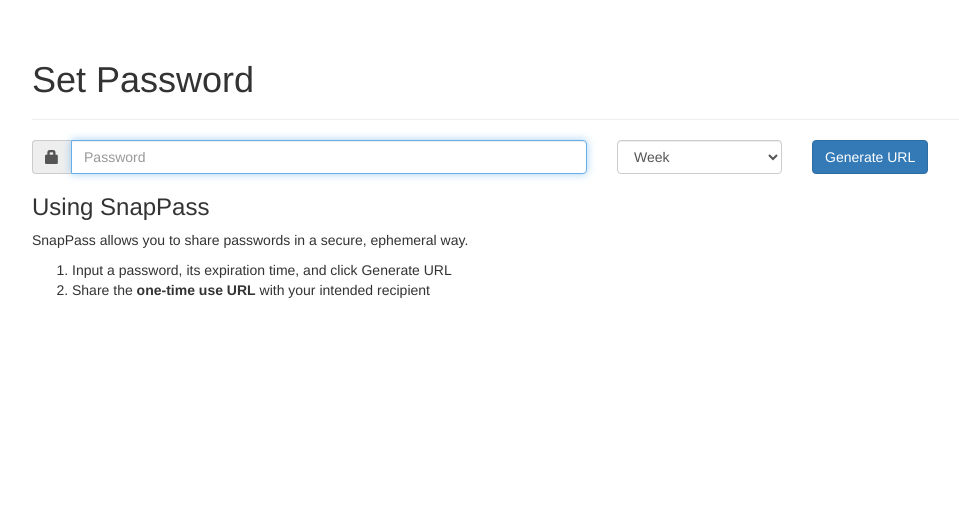
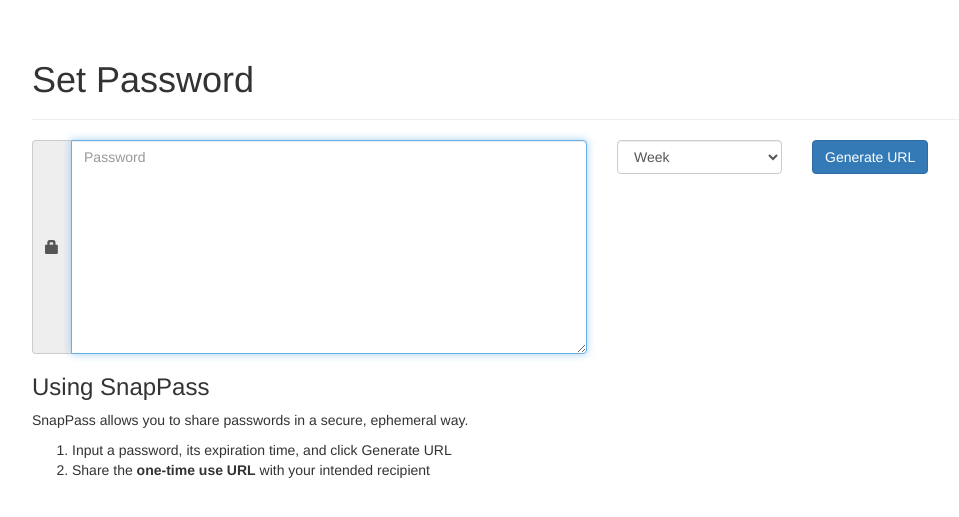
Before and after one commit to pinterest/snappass, a Flask app: page / in a window 1280 px wide. Shown: the part 51-568 px from the top of the page, without its empty margins (38-997 px from the left). Run offline with Flask 2, Linux system fonts and the light colour scheme; some libraries are stand-ins or nearby versions.

Commit message:
Change password input for textarea

```diff
--- a/snappass/templates/password.html
+++ b/snappass/templates/password.html
@@ -7,7 +7,7 @@
     <p>Save the following password to a secure location.</p>
     <div class="row">
       <div class="col-sm-6 margin-bottom-10">
-        <input type="text" class="form-control" id="password-text" value="{{ password }}" readonly="readonly">
+        <textarea class="form-control" rows="10" cols="50" id="password-text" name="password-text" readonly="readonly">{{ password }}</textarea>
       </div>
 
       <div class="col-sm-6">
--- a/snappass/templates/set_password.html
+++ b/snappass/templates/set_password.html
@@ -9,7 +9,7 @@
         <div class="col-sm-6 margin-bottom-10">
           <div class="input-group">
             <span class="input-group-addon" id="basic-addon1"><span class="glyphicon glyphicon-lock" aria-hidden="true"></span></span>
-            <input type="text" id="password" name="password" autofocus="true" class="form-control" placeholder="Password" aria-describedby="basic-addon1" autocomplete="off">
+            <textarea rows="10" cols="50" id="password" name="password" autofocus="true" class="form-control" placeholder="Password" aria-describedby="basic-addon1" autocomplete="off"></textarea>
           </div>
         </div>
 
@@ -35,7 +35,7 @@
       <li>Share the <strong>one-time use URL</strong> with your intended recipient</li>
     </ol>
 
-    </section>
+  </section>
 </div>
 {% endblock %}
 
```
